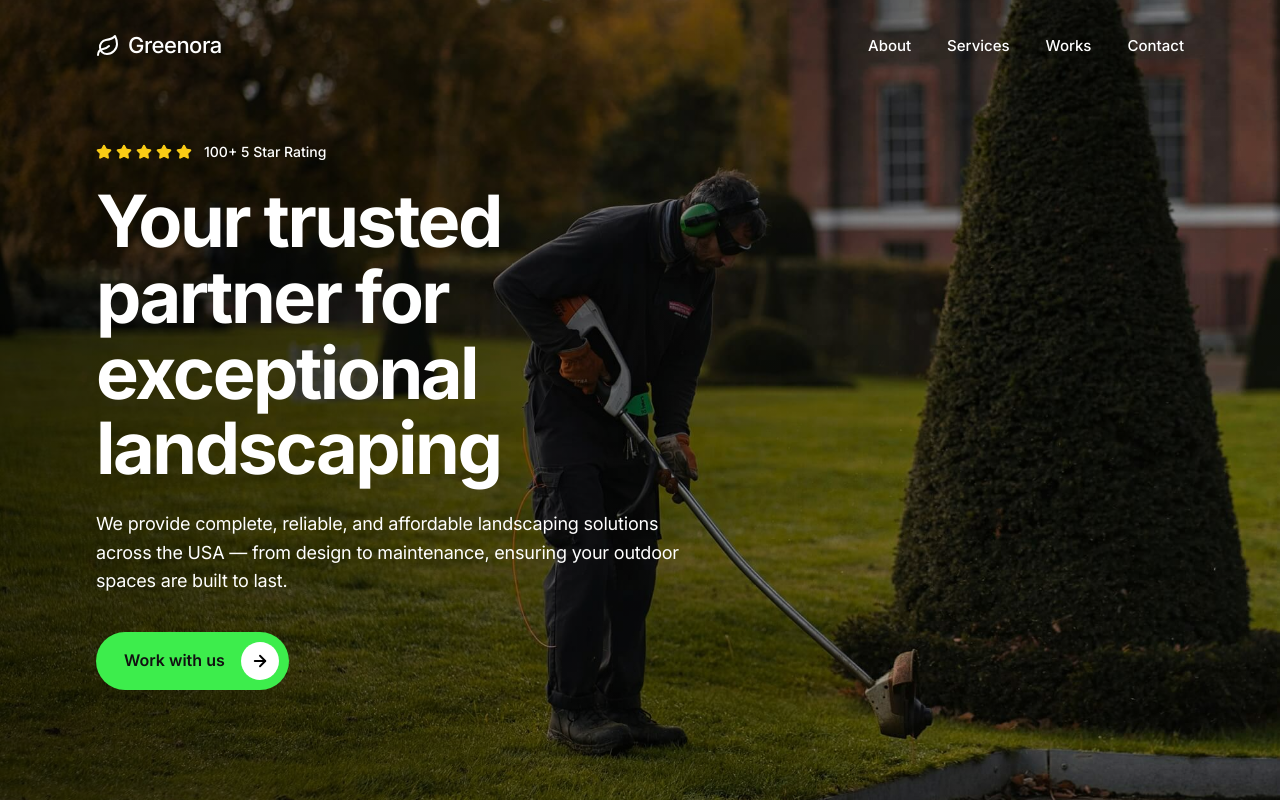
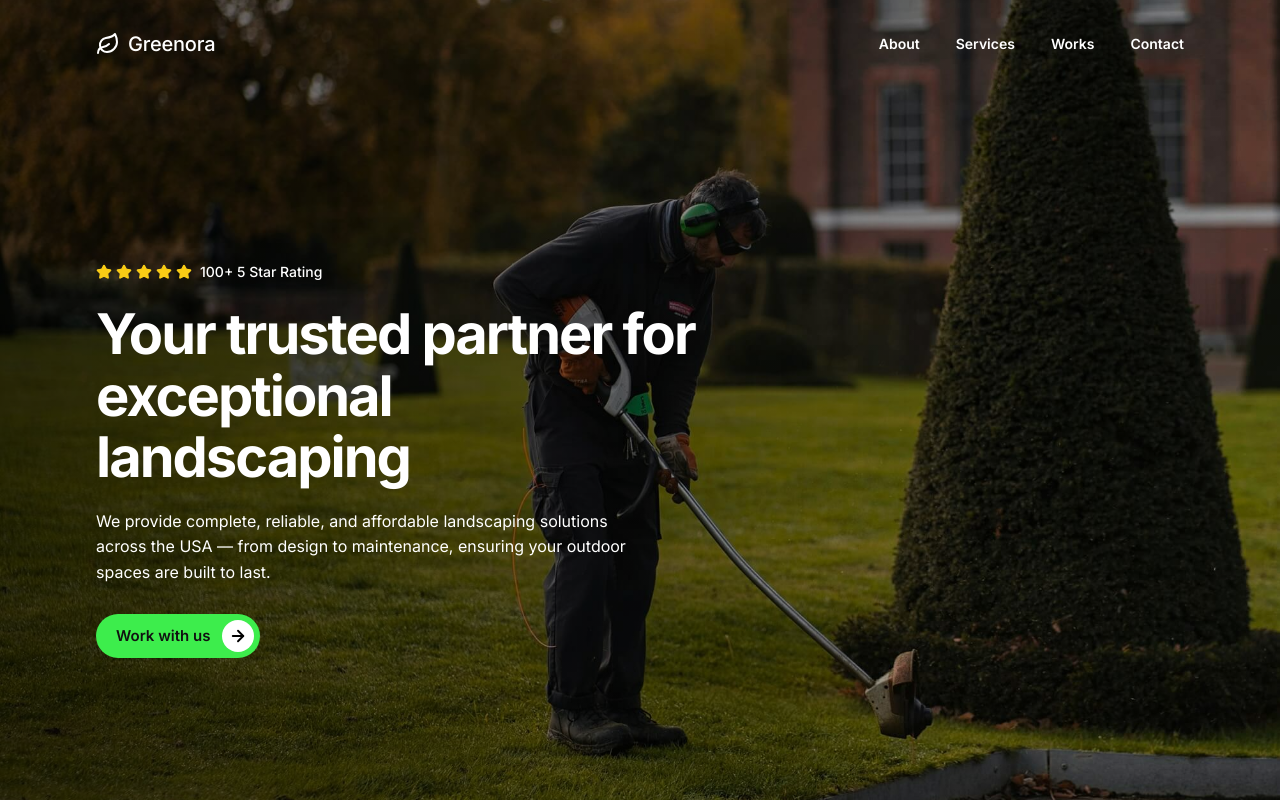
Before and after one commit to edwieee/landscape, a React (Vite) app: page / in a window 1280 px wide. Shown: the top 802 px of the page. Built offline with nearby package versions, Linux system fonts and the light colour scheme.

Commit message:
update hero section

```diff
--- a/src/index.css
+++ b/src/index.css
@@ -171,12 +171,12 @@ button {
 
 .hero-logo {
   font-family: 'Inter', sans-serif;
-  font-size: 22px;
+  font-size: 20px;
   font-weight: 500;
   display: flex;
   align-items: center;
   color: #FFFFFF;
-  letter-spacing: -0.5px;
+  letter-spacing: -0.2px;
 }
 
 .hero-nav-links {
@@ -187,8 +187,8 @@ button {
 
 .hero-nav-link {
   font-family: 'Inter', sans-serif;
-  font-size: 15px;
-  font-weight: 500;
+  font-size: 14px;
+  font-weight: 600;
   line-height: 22px;
   letter-spacing: 0px;
   color: #FFFFFF;
@@ -235,7 +235,7 @@ button {
   width: 100%;
   padding-left: 96px;
   padding-right: 96px;
-  margin-top: 4vh;
+  margin-top: 15vh;
 }
 
 .hero-content-inner {
@@ -261,30 +261,30 @@ button {
   font-weight: 500;
   line-height: 20px;
   color: #FFFFFF;
-  margin-left: 12px;
+  margin-left: 8px;
 }
 
 .hero-title {
   color: #FFFFFF;
   font-family: 'Inter', sans-serif;
-  font-size: 72px;
+  font-size: 56px;
   font-weight: 700;
-  line-height: 1.05;
-  letter-spacing: -2.5px;
-  max-width: 750px;
+  line-height: 1.1;
+  letter-spacing: -2px;
+  max-width: 640px;
   margin-top: 16px;
   margin-bottom: 0;
 }
 
 .hero-description {
   font-family: 'Inter', sans-serif;
-  font-size: 18px;
+  font-size: 16px;
   font-weight: 400;
   line-height: 1.6;
-  letter-spacing: -0.2px;
+  letter-spacing: 0px;
   color: #FFFFFF;
-  max-width: 620px;
-  margin-top: 24px;
+  max-width: 540px;
+  margin-top: 20px;
   margin-bottom: 0;
 }
 
@@ -294,13 +294,13 @@ button {
   background-color: #3ded4c;
   color: #111111;
   font-family: 'Inter', sans-serif;
-  font-size: 16px;
+  font-size: 15px;
   font-weight: 600;
-  padding: 10px 10px 10px 28px;
+  padding: 6px 6px 6px 20px;
   border-radius: 999px;
   border: none;
-  gap: 16px;
-  margin-top: 36px;
+  gap: 12px;
+  margin-top: 28px;
   align-self: flex-start;
   transition: all 0.3s ease;
 }
@@ -314,8 +314,8 @@ button {
   display: flex;
   align-items: center;
   justify-content: center;
-  width: 38px;
-  height: 38px;
+  width: 32px;
+  height: 32px;
   background-color: #ffffff;
   border-radius: 50%;
 }
```
